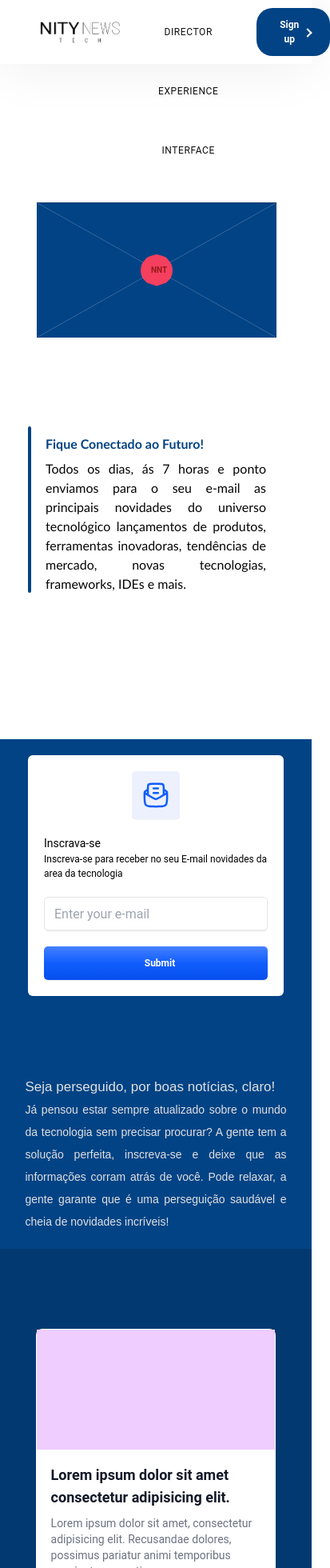
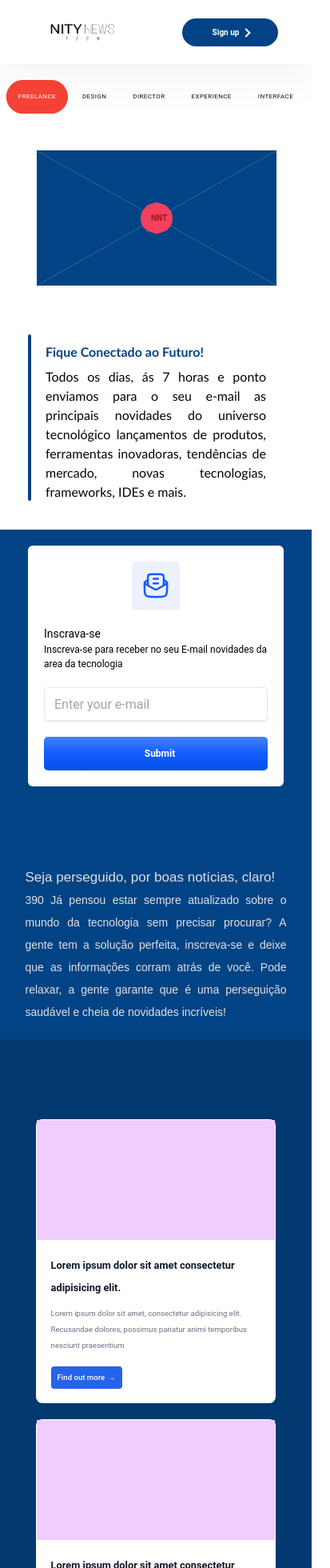
Before and after one commit to heltonsantos001/Site-NityNews-Tech, a React (Vite) app in the folder NityNewsTechFront/: page / in a window 390 px wide. Shown: the top 1960 px of the page at 80% size, 413 px wide, since content can reach past the window. Built offline with nearby package versions, Linux system fonts and the light colour scheme.

Commit message:
responsividade

```diff
--- a/NityNewsTechFront/src/Components/CardNews/CardNewsStyle.css
+++ b/NityNewsTechFront/src/Components/CardNews/CardNewsStyle.css
@@ -17,13 +17,13 @@
 .image {
   object-fit: cover;
   width: 100%;
-  height: 150px;
+  height: 100px;
   background-color: rgb(239, 205, 255);
 }
 
 .title {
   color: #111827;
-  font-size: 1.125rem;
+  font-size: 0.800rem;
   line-height: 1.75rem;
   font-weight: 600;
 }
@@ -31,7 +31,7 @@
 .desc {
   margin-top: 0.5rem;
   color: #6B7280;
-  font-size: 0.875rem;
+  font-size: 0.600rem;
   line-height: 1.25rem;
 }
 
@@ -39,7 +39,7 @@
   display: inline-flex;
   margin-top: 1rem;
   color: #ffffff;
-  font-size: 0.875rem;
+  font-size: 0.600rem;
   line-height: 1.25rem;
   font-weight: 500;
   align-items: center;
@@ -56,3 +56,49 @@
 .action:hover span {
   transform: translateX(4px);
 }
+
+
+
+@media (max-width: 450px) {
+  .card {
+    max-width: 200px;
+  }
+
+  .title {
+    font-size: 0.6000rem;
+
+  }
+  .desc {
+    font-size: 0.400rem;
+
+  }
+
+  .image {
+    object-fit: cover;
+    width: 100%;
+    height: 100px;
+    background-color: rgb(239, 205, 255);
+  }
+}
+
+@media (max-width: 415px) {
+  .card {
+    max-width: 300px;
+  }
+
+  .title {
+    font-size: 0.8000rem;
+
+  }
+  .desc {
+    font-size: 0.600rem;
+
+  }
+
+  .image {
+    object-fit: cover;
+    width: 100%;
+    height: 150px;
+    background-color: rgb(239, 205, 255);
+  }
+}
--- a/NityNewsTechFront/src/Components/Header/Header.jsx
+++ b/NityNewsTechFront/src/Components/Header/Header.jsx
@@ -1,14 +1,30 @@
 import { MenuBar } from "../Menu/MenuBar";
 import logo from "./../../Img/Logo.png"
 import "./HeaderStyle.css"
+import { WidthFunction } from "../../Function/WidthFunction";
+import { useState, useEffect } from "react";
 
 
 
 export function Header(){
+
+    const [MenuView, setMenuView] = useState(true);
+    const width = WidthFunction();
+
+    function seeMenu(){
+        if(width < 945) return setMenuView(false)
+            setMenuView(true)
+    }
+      useEffect(() => {
+
+        seeMenu()
+
+      }, [width]);
+
     return(
         <header>
             <img src={logo} alt="" />
-            <MenuBar />
+            {MenuView && <MenuBar />}
             <button>
                 Sign up
                 <div class="arrow-wrapper">
--- a/NityNewsTechFront/src/Components/Header/HeaderStyle.css
+++ b/NityNewsTechFront/src/Components/Header/HeaderStyle.css
@@ -3,11 +3,11 @@ header{
     display: flex;
     align-items: center;
     justify-content: space-around;
-    padding: 0 50px 0 50px;
     box-shadow: 0.5px 0.5px 70px 0.2px #eeeded;
 }
 
 header img{
+    padding-left: 20px;
     width: 100px;
 }
 
@@ -23,14 +23,16 @@ button {
     border: 0;
     border-radius: 20px;
     color: var(--secondary-color);
-    padding: 1em 1.8em;
+    padding: 1em 0;
     background: var(--primary-color);
     display: flex;
+    justify-content: center;
     transition: 0.2s background;
     align-items: center;
     gap: 0.6em;
     font-weight: bold;
-    font-size: 12px;
+    font-size: 10px;
+    text-align: center;
   }
 
   button .arrow-wrapper {
--- a/NityNewsTechFront/src/Components/Main/Main.jsx
+++ b/NityNewsTechFront/src/Components/Main/Main.jsx
@@ -5,18 +5,33 @@ import "./MainStyle.css"
 import { Letter } from "../Letter/Letter"
 import { CardText } from "../CardText/CardText"
 import { CardNews } from "../CardNews/CardNews"
-import { useEffect } from "react";
+import { useEffect, useState } from "react";
 import { MenuBar } from "../Menu/MenuBar";
+import { WidthFunction } from "../../Function/WidthFunction";
 
 export function Main(){
+
+    const [MenuView, setMenuView] = useState(false);
+    const width = WidthFunction();
+
+    function seeMenu(){
+        if(width < 945) return setMenuView(true)
+            setMenuView(false)
+    }
 
     useEffect(() => {
         AOS.init();
       }, []);
 
+      useEffect(() => {
+        seeMenu()
+
+      }, [width]);
+
+
     return(
         <main>
-            {<MenuBar /> && false}
+            {MenuView && <MenuBar /> }
             <div id="ContainerTop">
             <div data-aos-duration="1500" data-aos="fade-up" id="ContainerLetter">
                     <Letter className="text-xl font-bold text-gray-500" />
@@ -35,7 +50,7 @@ export function Main(){
             <div data-aos-duration="1500" data-aos="fade-up" id="ContainerCardText">
                 <h1 className="text-xl font-bold text-gray-500">Seja perseguido, por boas notícias, claro!</h1>
                 <p className="text-xl font-bold text-gray-500">
-                    Já pensou estar sempre atualizado sobre o mundo da tecnologia sem precisar procurar? A gente tem a solução perfeita, inscreva-se e deixe que as informações corram atrás de você. Pode relaxar, a gente garante que é uma perseguição saudável e cheia de novidades incríveis!
+                   {width} Já pensou estar sempre atualizado sobre o mundo da tecnologia sem precisar procurar? A gente tem a solução perfeita, inscreva-se e deixe que as informações corram atrás de você. Pode relaxar, a gente garante que é uma perseguição saudável e cheia de novidades incríveis!
                 </p>
             </div>
 
--- a/NityNewsTechFront/src/Components/Main/MainStyle.css
+++ b/NityNewsTechFront/src/Components/Main/MainStyle.css
@@ -7,17 +7,10 @@
     padding: 50px 0;
 }
 
-@media (max-width: 750px) {
-    #ContainerTop{
-        flex-direction: column;
-        justify-content: center;
-        align-items: center;
-        gap: 100px;
-        height: 100vh;
-    }
 
-  }
-
+#ContainerLetter{
+    width: 350px;
+}
 
 main .ContainerText{
     font-family: Arial, Helvetica, sans-serif;
@@ -36,16 +29,6 @@ main .ContainerText h1 {
     align-items: center;
     gap: 100px;
 }
-
-@media (max-width: 800px) {
-    #ContainerCard{
-        flex-direction: column;
-        justify-content: center;
-        align-items: center;
-        gap: 100px;
-    }
-
-  }
 
 
 #Boxtext{
@@ -80,8 +63,45 @@ main .ContainerText h1 {
     padding: 100px 0;
     background-color: #013970;
     display: flex;
+    gap: 50px;
     flex-wrap: wrap;
-    gap: 50px;
     justify-content: center;
     align-items: center;
 }
+@media (max-width: 750px) {
+    #ContainerTop{
+        flex-direction: column;
+        justify-content: center;
+        align-items: center;
+        gap: 50px;
+        height: 500px;
+
+    }
+
+    #ContainerCardNoticias{
+        width: 100%;
+        padding: 100px 0;
+        background-color: #013970;
+        display: flex;
+        gap: 20px;
+
+    }
+
+}
+
+@media (max-width: 500px) {
+    #ContainerLetter{
+        width: 300px;
+    }
+
+  }
+
+@media (max-width: 800px) {
+    #ContainerCard{
+        flex-direction: column;
+        justify-content: center;
+        align-items: center;
+        gap: 100px;
+    }
+
+  }
--- a/NityNewsTechFront/src/Components/Menu/MenuStyle.css
+++ b/NityNewsTechFront/src/Components/Menu/MenuStyle.css
@@ -8,24 +8,20 @@ body {
   display: flex;
   justify-content: center;
   align-items: center;
-  gap: 20px;
+  gap: 15px;
   position: relative;
   z-index: 1;
   padding: 20px;
-  max-width: 100%;
+  width: 100%;
 
-  @media (max-width: 650px) {
-    flex-direction: column;
-    align-items: center;
 }
 
 .item {
-    padding: 18px 28px;
   cursor: pointer;
   transition: color .3s ease-out;
   text-decoration: none;
   color: #111;
-    letter-spacing: 0.05em;
+  padding: 15px;
   text-transform: uppercase;
   font-size: 12px;
 
@@ -41,4 +37,35 @@ body {
   z-index: -1;
   border-radius: 30px;
 }
+
+@media (max-width: 650px) {
+  .menu {
+
+    gap: 5px;
   }
+
+  .item {
+    cursor: pointer;
+    transition: color .3s ease-out;
+    text-decoration: none;
+    color: #111;
+    letter-spacing: 0.05em;
+    text-transform: uppercase;
+    font-size: 10px;
+
+    &.active {
+      color: #fff;
+    }
+}
+}
+
+@media (max-width: 450px) {
+  .menu {
+    gap: 3px;
+  }
+
+  .item {
+    font-size: 8px;
+
+}
+}
--- /dev/null
+++ b/NityNewsTechFront/src/Function/WidthFunction.jsx
@@ -0,0 +1,19 @@
+import { useState, useEffect } from 'react';
+
+export function WidthFunction() {
+  const [width, setWidth] = useState(window.innerWidth);
+
+  useEffect(() => {
+    const handleResize = () => {
+      setWidth(window.innerWidth);
+    };
+
+    window.addEventListener('resize', handleResize);
+
+    return () => {
+      window.removeEventListener('resize', handleResize);
+    };
+  }, []);
+
+  return width;
+}
```
Lines whose indentation alone changed are shown as unchanged.
